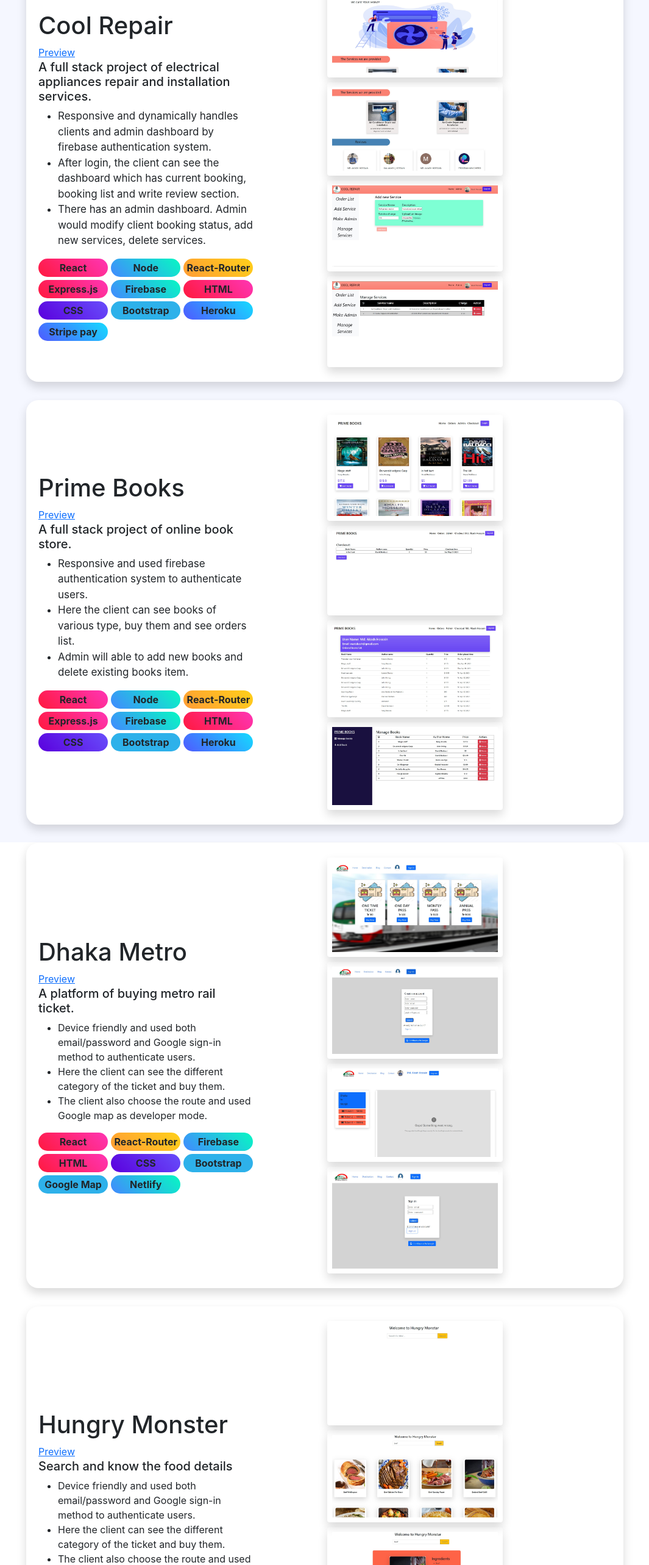
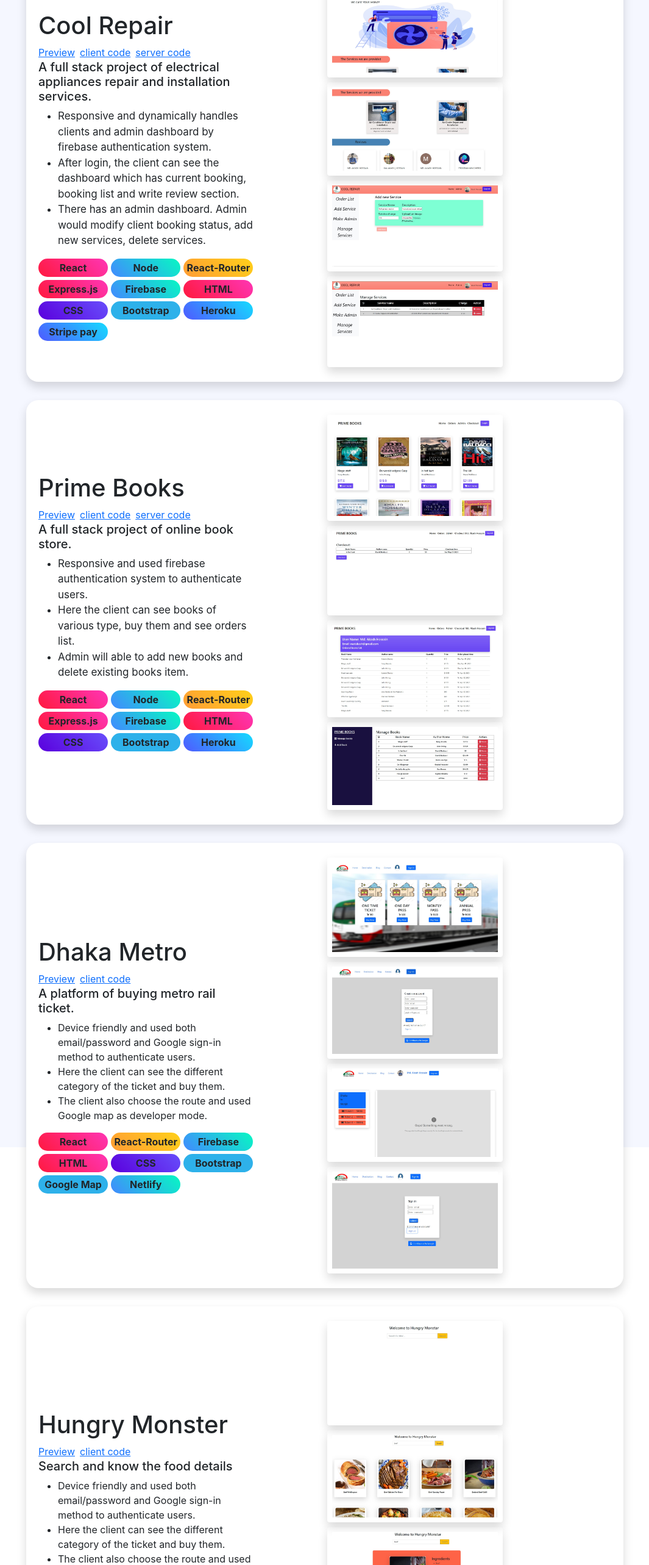
Before and after one commit to Akash044/developer-portfolio, a React (Create React App) app: page /projects in a window 1280 px wide. Shown: the part 183-2749 px from the top of the page at 61% size, without its empty margins (107-1172 px from the left). Built offline with nearby package versions, Linux system fonts and the light colour scheme.

Commit message:
projects contact pages done

```diff
--- a/public/index.html
+++ b/public/index.html
@@ -24,6 +24,7 @@
       work correctly both with client-side routing and a non-root public URL.
       Learn how to configure a non-root public URL by running `npm run build`.
     -->
+    <link rel="stylesheet" href="https://unpkg.com/aos@next/dist/aos.css" />
     <link href="https://cdnjs.cloudflare.com/ajax/libs/font-awesome/4.7.0/css/font-awesome.min.css" rel="stylesheet"/>
     <link href="https://cdn.jsdelivr.net/npm/bootstrap@5.0.0-beta3/dist/css/bootstrap.min.css" rel="stylesheet" integrity="sha384-eOJMYsd53ii+scO/bJGFsiCZc+5NDVN2yr8+0RDqr0Ql0h+rP48ckxlpbzKgwra6" crossorigin="anonymous">
     <title>React App</title>
@@ -42,5 +43,9 @@
       To create a production bundle, use `npm run build` or `yarn build`.
     -->
     <script src="https://cdn.jsdelivr.net/npm/bootstrap@5.0.0-beta3/dist/js/bootstrap.bundle.min.js" integrity="sha384-JEW9xMcG8R+pH31jmWH6WWP0WintQrMb4s7ZOdauHnUtxwoG2vI5DkLtS3qm9Ekf" crossorigin="anonymous"></script>
+    <script src="https://unpkg.com/aos@next/dist/aos.js"></script>
+    <script>
+      AOS.init();
+    </script>
   </body>
 </html>
--- a/src/Components/ContactMe/ContactMe.js
+++ b/src/Components/ContactMe/ContactMe.js
@@ -19,7 +19,7 @@ const ContactMe = () => {
         <h6> <FontAwesomeIcon style={{color:"#7050ef"}} icon={faEnvelope} /> akash.cse.ruet@gmail.com</h6>
         <h6><FontAwesomeIcon style={{color:"#7050ef"}} icon={faPhoneAlt} /> +8801737605991</h6>
       </div>
-      <div className="second-half shadow">
+      <div className="second-half shadow" data-aos="fade-up">
         <div className="form-upper-portion">
           <div className="mb-3">
             <label for="exampleFormControlInput1" className="form-label">
--- a/src/Components/Home/Home.js
+++ b/src/Components/Home/Home.js
@@ -7,7 +7,7 @@ const Home = () => {
     <div className="home-page">
       <Navbar />
       <div className="home-page-header">
-        <div className="left-portion">
+        <div className="left-portion" data-aos="fade-up">
           <div>
             <h1 style={{ fontSize:"70px"}}>
               Hey, I'm Junior{" "}
--- a/src/Components/Projects/Projects.css
+++ b/src/Components/Projects/Projects.css
@@ -1,5 +1,5 @@
 .project-page{
-    height:1500px;
+    height:2000px;
     padding:70px 150px 150px 150px;
     background: #f5f7ff;
 }
--- a/src/Components/Projects/Projects.js
+++ b/src/Components/Projects/Projects.js
@@ -25,7 +25,7 @@ const Projects = () => {
     <div>
       <Navbar />
       <div className="project-page">
-        <div className="project-body shadow">
+        <div className="project-body shadow" data-aos="fade-down">
 
           <div className="project-info">
             {/* //project information */}
@@ -33,12 +33,28 @@ const Projects = () => {
               {/* //header */}
               <h1>Cool Repair</h1>{" "}
               <a
-                style={{ display: "inline" }}
+                className="me-2"
                 target="_blank"
                 rel="noreferrer"
                 href="https://cool-repair.web.app/"
               >
                 Preview
+              </a>
+              <a
+                className="me-2"
+                target="_blank"
+                rel="noreferrer"
+                href="https://github.com/Akash044/Cool-Repair-Client"
+              >
+                client code
+              </a>
+              <a
+                style={{ display: "inline" }}
+                target="_blank"
+                rel="noreferrer"
+                href="https://github.com/Akash044/Cool-Repair-Server"
+              >
+                server code
               </a>
               <h5>
                 A full stack project of electrical appliances repair and
@@ -199,19 +215,35 @@ const Projects = () => {
         </div>
 
         {/* 2nd project */}
-        <div className="project-body shadow">
+        <div className="project-body shadow" data-aos="fade-left">
           <div className="project-info">
             {/* //project information */}
             <div>
               {/* //header */}
               <h1>Prime Books</h1>{" "}
               <a
-                style={{ display: "inline" }}
+                className="me-2"
                 target="_blank"
                 rel="noreferrer"
                 href="https://prime-books-auth.web.app/"
               >
                 Preview
+              </a>
+              <a
+                className="me-2"
+                target="_blank"
+                rel="noreferrer"
+                href="https://github.com/Akash044/Prime-Books-Client"
+              >
+                client code
+              </a>
+              <a
+                style={{ display: "inline" }}
+                target="_blank"
+                rel="noreferrer"
+                href="https://github.com/Akash044/Prime-Books-Server"
+              >
+                server code
               </a>
               <h5>A full stack project of online book store.</h5>
             </div>
@@ -322,7 +354,7 @@ const Projects = () => {
             <div></div>
           </div>
 
-          <div className="screenshot-portion">
+          <div className="screenshot-portion" data-aos="fade-down-left">
             {/* screenshot portion */}
 
             <div>
@@ -362,19 +394,30 @@ const Projects = () => {
 {/* 2nd project end here */}
 
 {/* 3rd project start here */}
-        <div className="project-body shadow">
+        <div className="project-body shadow"
+        data-aos="fade-right"
+     data-aos-offset="300"
+     data-aos-easing="ease-in-sine">
           <div className="project-info">
             {/* //project information */}
             <div>
               {/* //header */}
               <h1>Dhaka Metro</h1>{" "}
               <a
-                style={{ display: "inline" }}
+                className="me-2"
                 target="_blank"
                 rel="noreferrer"
                 href="https://dhaka-metro-7f59d.web.app/"
               >
                 Preview
+              </a>
+              <a
+                className="me-2"
+                target="_blank"
+                rel="noreferrer"
+                href="https://github.com/Akash044/Dhaka-Metro"
+              >
+                client code
               </a>
               <h5>A platform of buying metro rail ticket.</h5>
             </div>
@@ -516,19 +559,26 @@ const Projects = () => {
         {/* 3rd project end here */}
 
         {/* 4th project start here */}
-        <div className="project-body shadow">
+        <div className="project-body shadow" data-aos="slide-up">
           <div className="project-info">
             {/* //project information */}
             <div>
               {/* //header */}
               <h1>Hungry Monster</h1>{" "}
               <a
-                style={{ display: "inline" }}
+                className="me-2"
                 target="_blank"
                 rel="noreferrer"
                 href="https://akash044.github.io/Hungry-monstar/"
               >
                 Preview
+              </a>
+              <a
+                target="_blank"
+                rel="noreferrer"
+                href="https://github.com/Akash044/Hungry-monstar"
+              >
+                client code
               </a>
               <h5>Search and know the food details</h5>
             </div>
```
